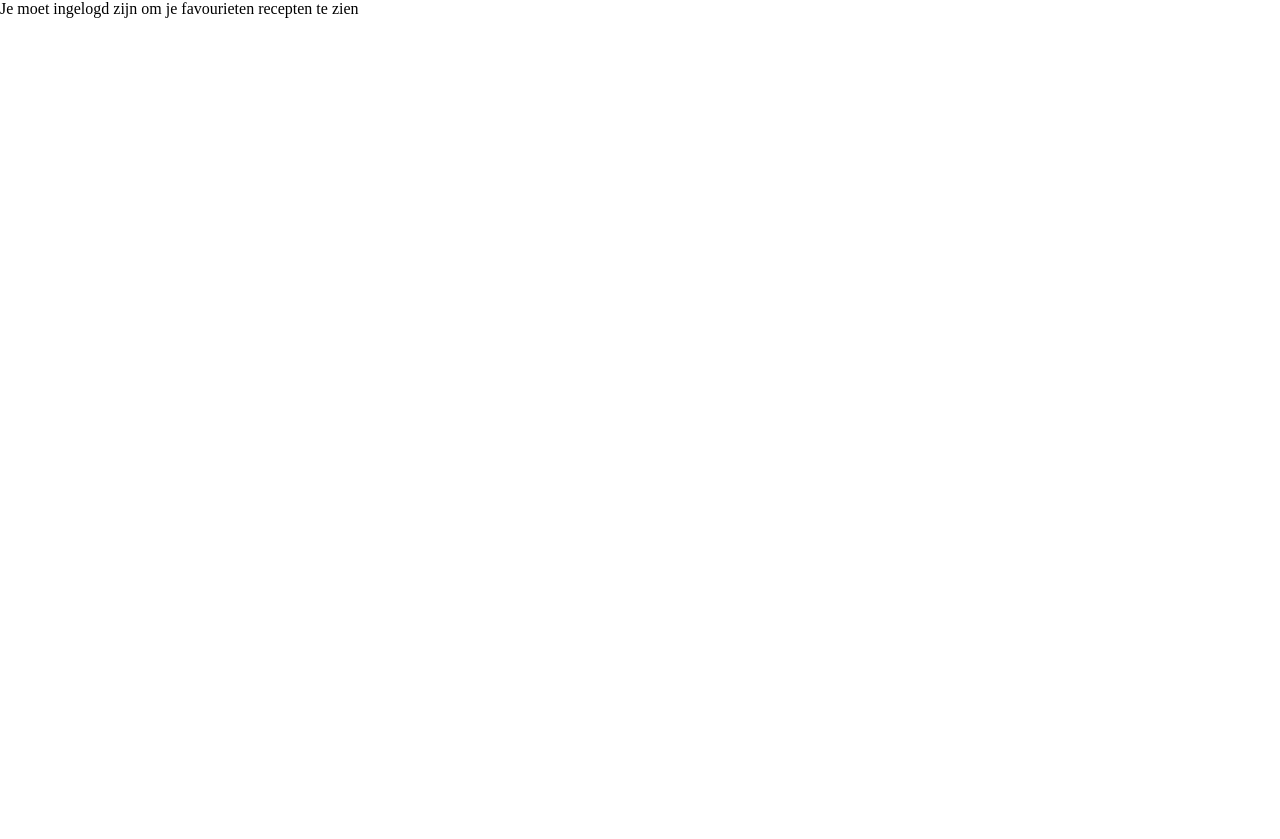
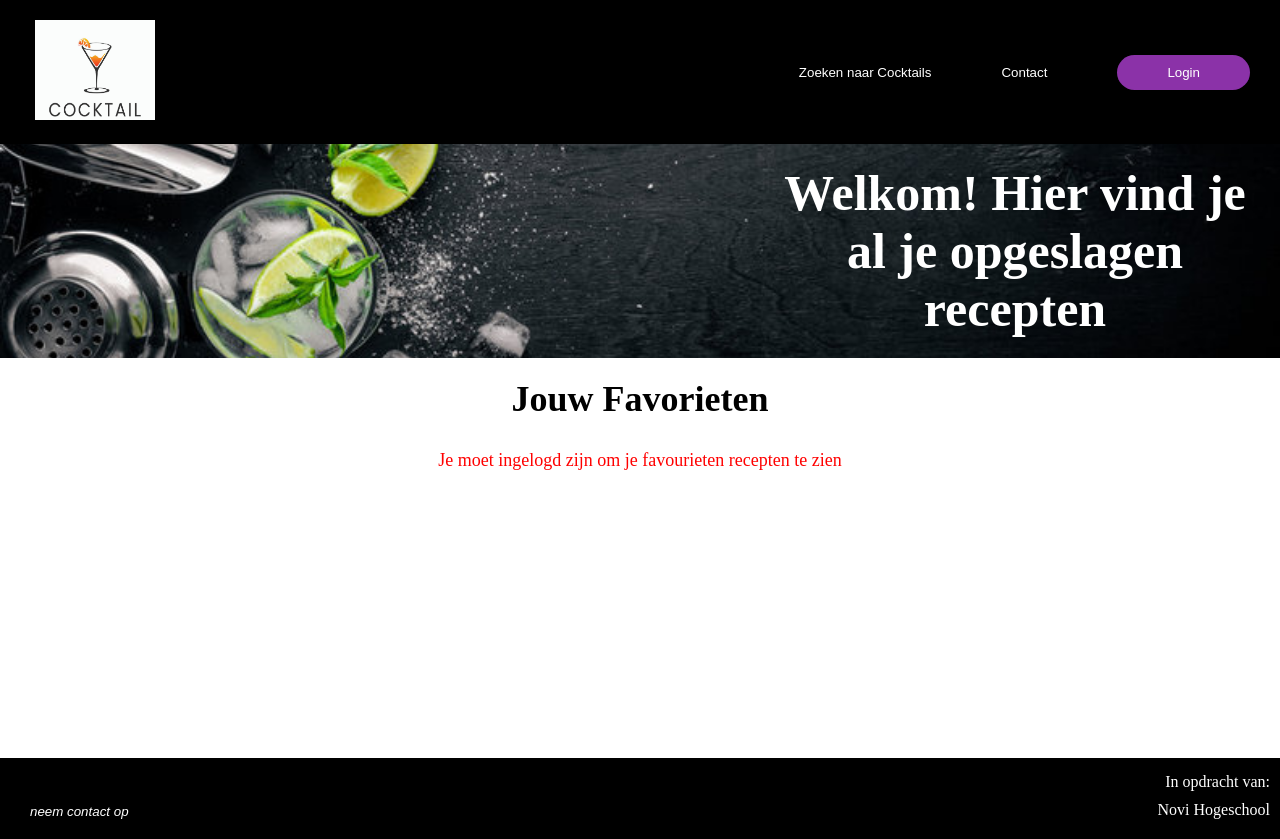
Before and after one commit to Gitaccount821/Frontend-eindproject-cocktails, a React (Vite) app: page /Favourites in a window 1280 px wide. Before the commit the page ends 800 px from the top, so only its background shows below. Built offline with nearby package versions, Linux system fonts and the light colour scheme.

Commit message:
ErrorMessage component toegevoegd

```diff
--- /dev/null
+++ b/src/components/ErrorMessage.jsx
@@ -0,0 +1,13 @@
+import React from 'react';
+
+const ErrorMessage = ({ message }) => {
+    if (!message) return null;
+
+    return (
+        <div className="error-message">
+            {message}
+        </div>
+    );
+};
+
+export default ErrorMessage;
--- a/src/pages/CocktailDetail.jsx
+++ b/src/pages/CocktailDetail.jsx
@@ -1,4 +1,3 @@
-
 import React, { useState, useEffect } from 'react';
 import { useParams, useNavigate } from 'react-router-dom';
 import axios from 'axios';
@@ -7,6 +6,7 @@ import HeaderSection from '../components/HeaderSection';
 import { useAuth } from '../context/AuthContext';
 import { useLoading } from '../context/LoadingContext';
 import FooterSection from "../components/FooterSection";
+import ErrorMessage from '../components/ErrorMessage';
 
 function CocktailDetail() {
     const { id } = useParams();
@@ -20,7 +20,7 @@ function CocktailDetail() {
 
     useEffect(() => {
         const fetchCocktail = async () => {
-            setIsLoading(true); // Set loading to true
+            setIsLoading(true);
             try {
                 const response = await axios.get(`https://www.thecocktaildb.com/api/json/v1/1/lookup.php?i=${id}`);
                 setCocktail(response.data.drinks[0]);
@@ -64,14 +64,14 @@ function CocktailDetail() {
 
     const handleFavourite = async () => {
         if (!user) {
-            setErrorMessage('You must be logged in to add to favourites.');
+            setErrorMessage('Je moet eerst inloggen voordat je favorieten recepten kan opslaan');
             return;
         }
 
         try {
             const token = localStorage.getItem('Token');
             if (!token) {
-                setErrorMessage('You must be logged in to add to favourites.');
+                setErrorMessage('Je moet eerst inloggen voordat je favorieten recepten kan opslaan');
                 return;
             }
 
@@ -200,8 +200,8 @@ function CocktailDetail() {
                     >
                         {isFavourited ? 'Verwijder uit Favorieten' : 'Favoriet'}
                     </button>
+                    <ErrorMessage message={errorMessage} />
                     {successMessage && <p className="success-message">{successMessage}</p>}
-                    {errorMessage && <p className="error-message">{errorMessage}</p>}
                 </section>
             </main>
             <FooterSection
--- a/src/pages/Favourites.jsx
+++ b/src/pages/Favourites.jsx
@@ -8,6 +8,7 @@ import './Favourites.css';
 import { useLoading } from '../context/LoadingContext';
 import FooterSection from "../components/FooterSection";
 import CocktailPreview from '../components/CocktailPreview';
+import ErrorMessage from '../components/ErrorMessage';
 
 function Favourites() {
     const navigate = useNavigate();
@@ -56,7 +57,6 @@ function Favourites() {
                 setErrorMessage('Er is iets misgegaan met het ophalen van favorieten.');
             } finally {
                 setIsLoading(false);
-
             }
         };
 
@@ -73,10 +73,6 @@ function Favourites() {
     const handleNavigateToRecommended = () => navigate('/Recommended');
     const handleNavigateToFavourites = () => navigate('/Favourites');
     const handleNavigateHome = () => navigate('/');
-
-    if (errorMessage) {
-        return <p>{errorMessage}</p>;
-    }
 
     return (
         <div className="app-container">
@@ -95,12 +91,15 @@ function Favourites() {
 
                 <section className="flex-item sectionfavheader">
                     <div className="welcome-text">
-                        <h1 className="large-text-Fav">Welkom! Hier vind je all je opgeslagen recepten</h1>
+                        <h1 className="large-text-Fav">Welkom! Hier vind je al je opgeslagen recepten</h1>
                     </div>
                 </section>
 
                 <section className="favourites">
                     <h1>Jouw Favorieten</h1>
+                    {errorMessage ? (
+                        <ErrorMessage message={errorMessage} />
+                    ) : (
                         <div className="cocktail-list">
                             {favourites.length === 0 ? (
                                 <p>Je hebt nog geen opgeslagen recepten als favouriet</p>
@@ -114,6 +113,7 @@ function Favourites() {
                                 ))
                             )}
                         </div>
+                    )}
                 </section>
             </main>
             <FooterSection
--- a/src/pages/Login.jsx
+++ b/src/pages/Login.jsx
@@ -7,7 +7,7 @@ import '../App.css';
 import { PasswordInput, UsernameInput } from "../components/labelinputs";
 import HeaderSection from '../components/HeaderSection';
 import LoadingIndicator from '../components/LoadingIndicator';
-import FooterSection from "../components/FooterSection"; // Import LoadingIndicator
+import FooterSection from "../components/FooterSection";
 
 function Login() {
     const { authenticate, loading, error, message, user } = useAuth();
@@ -46,7 +46,7 @@ function Login() {
             />
 
             <main className="main-content">
-                {loading && <LoadingIndicator />} {/* Show LoadingIndicator based on loading state */}
+                {loading && <LoadingIndicator />}
                 <section className="flex-item section3">
                     <div>
                         <h2 className="pink-heading">Cocktail Shaker Login</h2>
--- a/src/pages/Recommended.jsx
+++ b/src/pages/Recommended.jsx
@@ -7,6 +7,7 @@ import { useAuth } from '../context/AuthContext';
 import LoadingIndicator from '../components/LoadingIndicator';
 import FooterSection from "../components/FooterSection";
 import CocktailPreview from '../components/CocktailPreview';
+import ErrorMessage from '../components/ErrorMessage';
 
 function Recommended() {
     const navigate = useNavigate();
@@ -199,7 +200,7 @@ function Recommended() {
                     <div className="welcome-text">
                         <p className="large-header">Aangeraden cocktails voor jouw stemming vandaag</p>
                         <div className="question-box">
-                            {error && <p className="error-message">{error}</p>}
+                            {error && <ErrorMessage message={error} />} {/* Use ErrorMessage component */}
                             {loading && <LoadingIndicator />}
                             {!showResults && (
                                 <>
--- a/src/pages/Search.jsx
+++ b/src/pages/Search.jsx
@@ -6,6 +6,7 @@ import HeaderSection from '../components/HeaderSection';
 import { useAuth } from '../context/AuthContext';
 import { useLoading } from '../context/LoadingContext';
 import FooterSection from "../components/FooterSection";
+import ErrorMessage from '../components/ErrorMessage';
 
 function Search() {
     const navigate = useNavigate();
@@ -103,7 +104,7 @@ function Search() {
                                 className="search-input"
                             />
                         </form>
-                        {errorMessage && <p className="error-message">{errorMessage}</p>}
+                        <ErrorMessage message={errorMessage} /> {}
                         {searchResults.length > 0 && (
                             <ul className="suggestions-list">
                                 {searchResults.map(result => (
--- a/src/pages/SignUp.jsx
+++ b/src/pages/SignUp.jsx
@@ -7,6 +7,7 @@ import { PasswordInput, UsernameInput, EmailInput } from '../components/labelinp
 import HeaderSection from '../components/HeaderSection';
 import LoadingIndicator from '../components/LoadingIndicator';
 import FooterSection from "../components/FooterSection";
+import ErrorMessage from '../components/ErrorMessage';
 
 function SignUp({ user }) {
     const [email, setEmail] = useState('');
@@ -55,7 +56,7 @@ function SignUp({ user }) {
             setTimeout(() => {
                 navigate('/login');
             }, 1000);
-        } catch(e) {
+        } catch (e) {
             console.error('Registration error:', e);
 
             if (e.response && e.response.data && e.response.data.message) {
@@ -114,7 +115,7 @@ function SignUp({ user }) {
                                     value={password}
                                     onChange={(e) => setPassword(e.target.value)}
                                 />
-                                {error && <p className="error">{error}</p>}
+                                <ErrorMessage message={error} /> {}
                                 {success && <p className="success">{success}</p>}
                                 <button
                                     type="submit"
```
Lines whose indentation alone changed are shown as unchanged.
